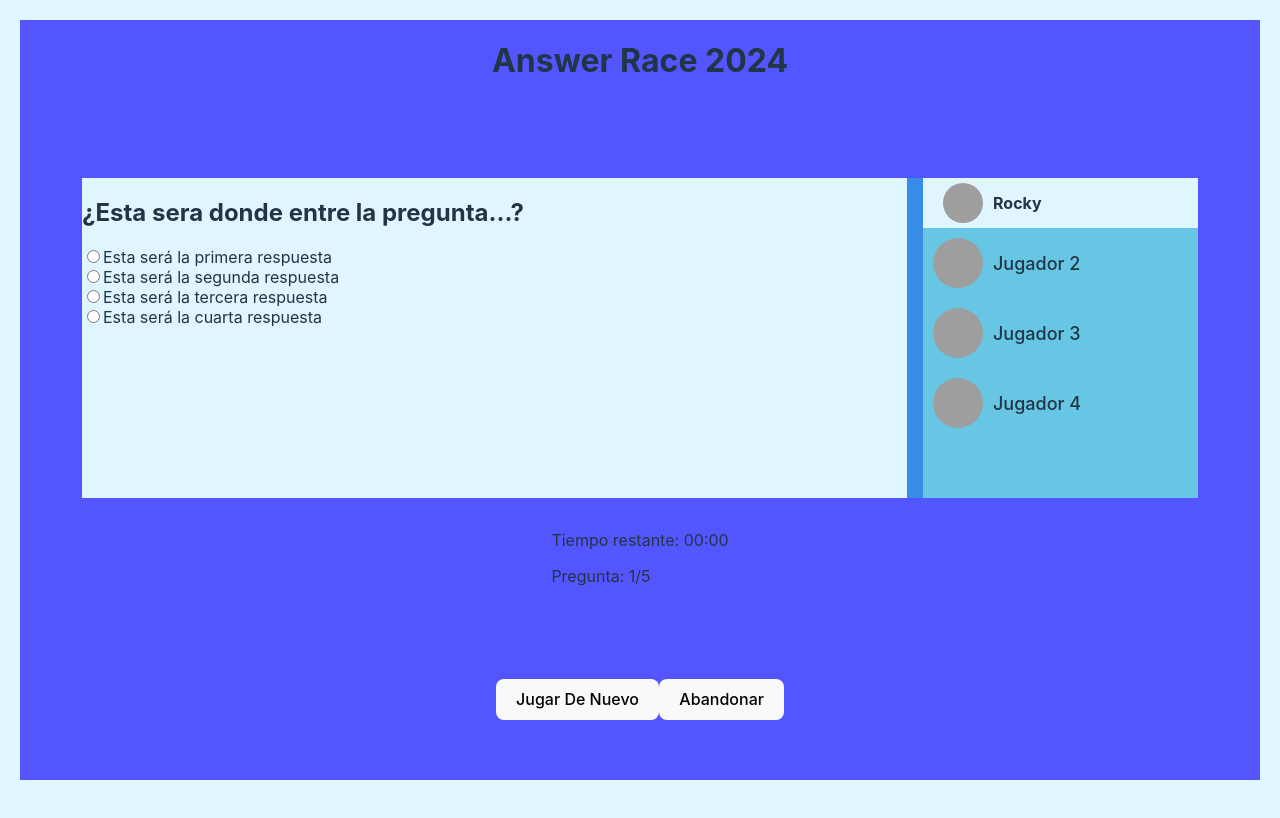
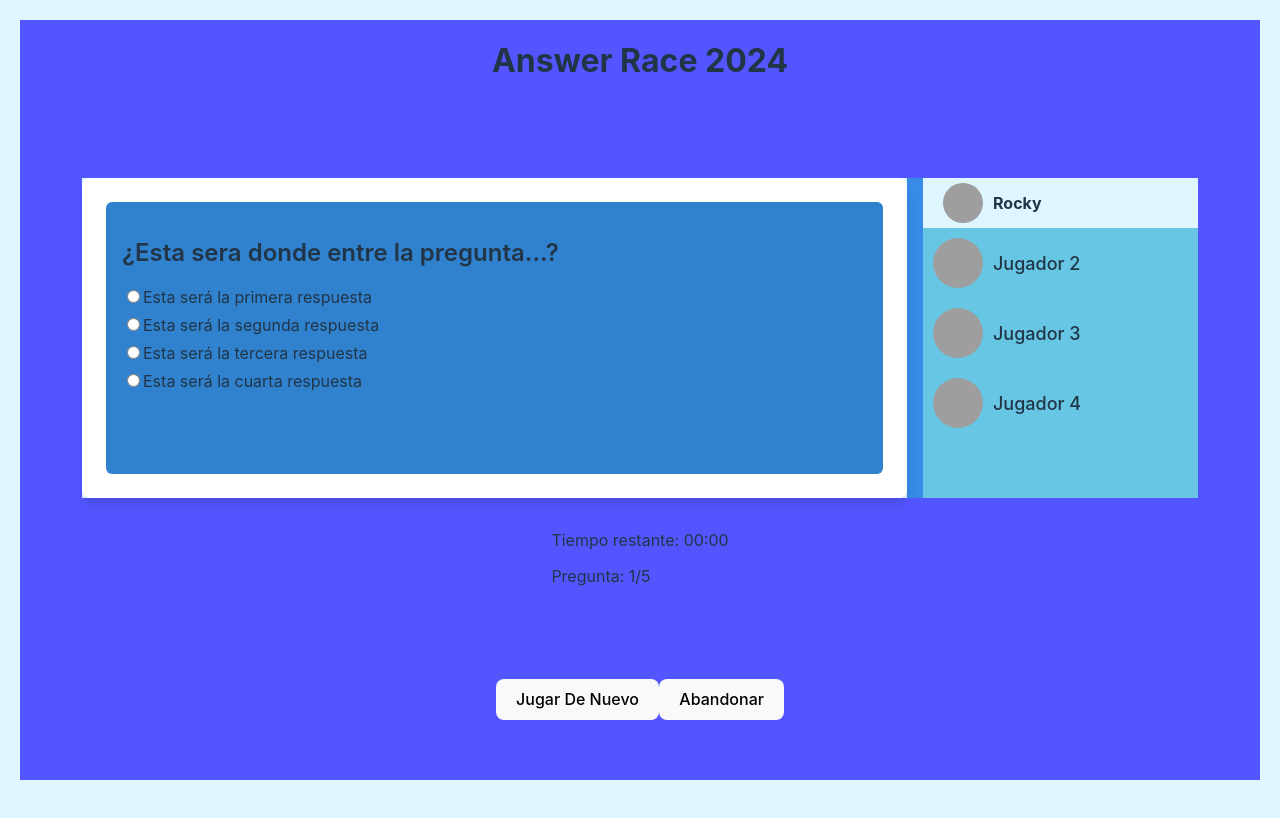
Before and after one commit to DevPioneers2024/DevQuiz-Front, a React (Vite) app: page /Gameroom in a window 1280 px wide. Shown: the top 818 px of the page. Built offline with nearby package versions, Linux system fonts and the light colour scheme; grey boxes are pictures that could not be loaded.

Commit message:
Modi componente preguntas a la version del compañero lilasca

```diff
--- a/src/components/answer/Preguntas.jsx
+++ b/src/components/answer/Preguntas.jsx
@@ -6,27 +6,27 @@ import 'react';
 function Preguntas() {
     return (
         <section className={style.useranswer}>
-            <main>
-                <article className="Preguntas-question">
-                    <h2 className="Preguntas-questionText">¿Esta sera donde entre la pregunta...?</h2>
-                    <form className="Preguntas-answers">
+            <main className={style.useranswer__main}>
+                <article className={style.useranswer__main__question}>
+                    <h2 className={style.useranswer__main__questionText}>¿Esta sera donde entre la pregunta...?</h2>
+                    <form className={style.useranswer__main__answers}>
 
-                        <div className="Preguntas-answer">
+                        <div className={style.useranswer__main__answers__answer}>
                             <input type="radio" name="answers" id="opcion1" value="opcion1"/>
                             <label htmlFor='opcion1'>Esta será la primera respuesta</label>
                         </div>
 
-                        <div className="Preguntas-answer">
+                        <div className={style.useranswer__main__answers__answer}>
                             <input type="radio" name="answers" id='opcion2' value="opcion2"/>
                             <label htmlFor='opcion2'>Esta será la segunda respuesta</label>
                         </div>
 
-                        <div className="Preguntas-answer">
+                        <div className={style.useranswer__main__answers__answer}>
                             <input type="radio" name="answers" id='opcion3' value="opcion3"/>
                             <label htmlFor='opcion3'>Esta será la tercera respuesta</label>
                         </div>
 
-                        <div className="Preguntas-answer">
+                        <div className={style.useranswer__main__answers__answer}>
                             <input type="radio" name="answers" id='opcion4'value="opcion4"/>
                             <label htmlFor='opcion4'>Esta será la cuarta respuesta</label>
                         </div>
--- a/src/sass/Gameroom.module.sass
+++ b/src/sass/Gameroom.module.sass
@@ -1,5 +1,12 @@
 @import "_variables.sass"
 @import "global.sass"
+
+$white: #ffffff
+$blue-100: #ebf8ff
+$blue-500: #4299e1
+$blue-600: #3182ce
+$red-500: #f56565
+$red-600: #e53e3e
 
 .container
   width: 100%
@@ -64,13 +71,37 @@
 
 
 .questions
-  //flex: 2
   width: auto
   background-color: $color-quaternary
 
 .useranswer
-  width: auto
-  //padding: 10px
-  display: flex
-  align-items: center
-  gap: 10px
+  background-color: $white
+  border-radius: 0.5rem
+  box-shadow: 0 10px 15px -3px rgba(0, 0, 0, 0.1), 0 4px 6px -2px rgba(0, 0, 0, 0.05)
+  padding: 1.5rem
+  max-width: auto
+  height: 85%
+  margin: auto
+
+  &__main
+    width: auto
+    height: 100%
+    display: grid
+    grid-template-columns: repeat(1, minmax(0, 1fr))
+    gap: 0.5rem
+
+    @media (min-width: 768px)
+      grid-template-columns: repeat(3, minmax(0, 1fr))
+
+    &__question
+      grid-column: span 3 / span 3
+      background-color: $blue-600
+      border-radius: 0.375rem
+      padding: 1rem
+
+      &Text
+        font-weight:600
+
+    &__answers
+      &__answer
+        margin-top:0.5rem
```
